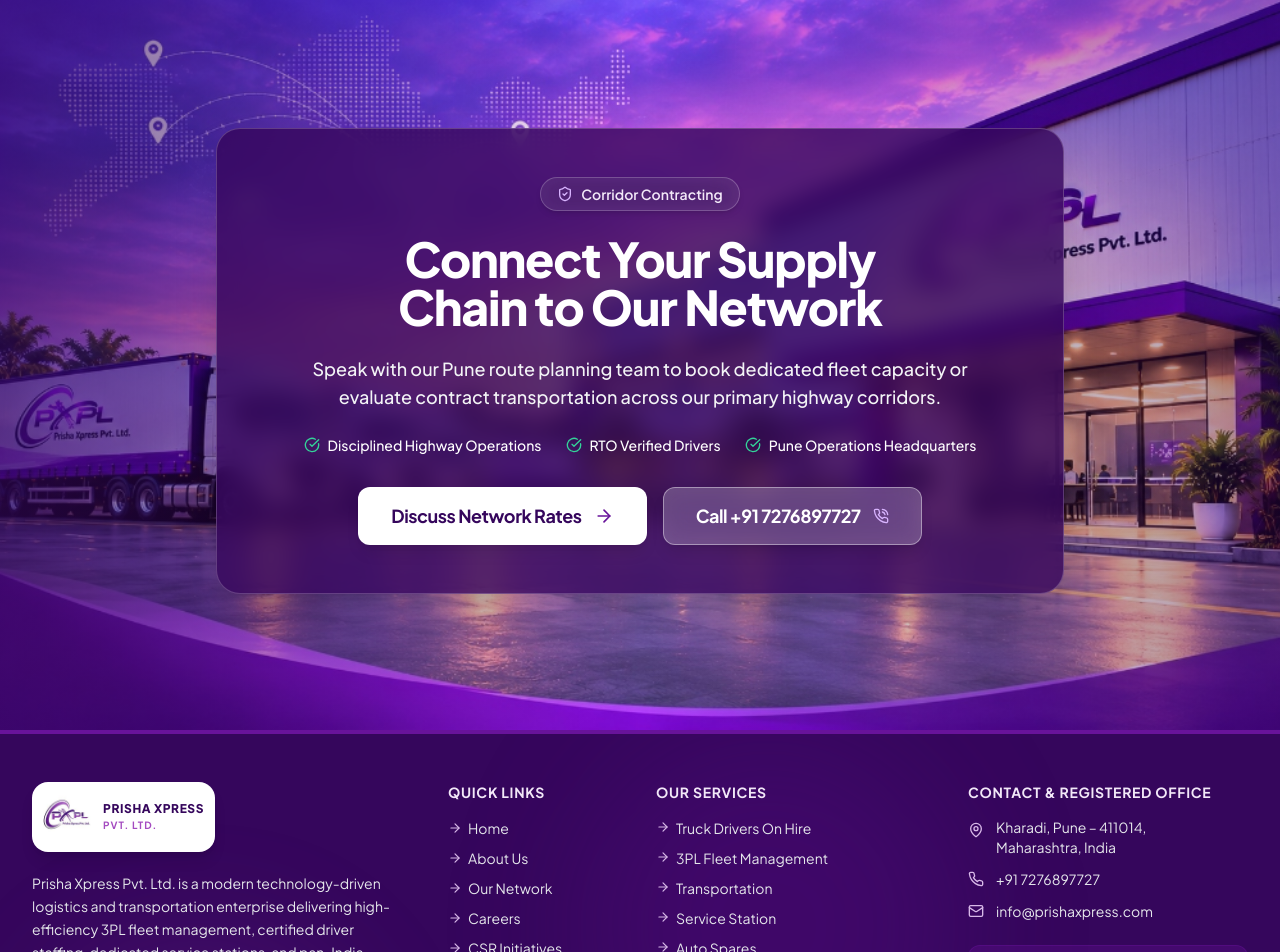
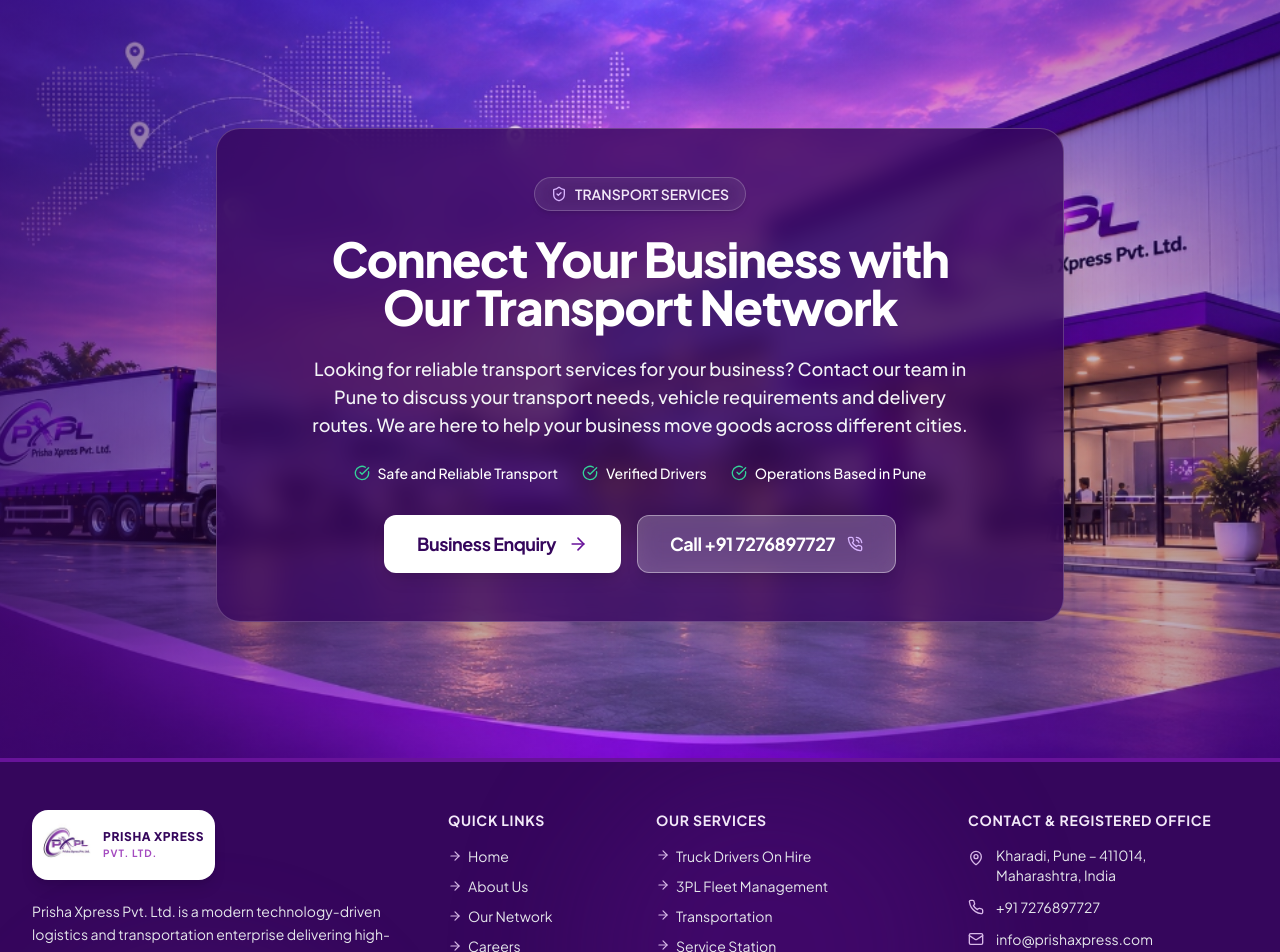
Before and after one commit to nprathamesh314-lab/Prisha, a React (Vite) app: page /network in a window 1280 px wide. Shown: the part 4265-5217 px from the top of the page. Built offline with nearby package versions, Linux system fonts and the light colour scheme.

Commit message:
content(network): simplify network enquiry CTA with natural Indian English copy and verified highlights

```diff
--- a/src/components/common/CTASection.tsx
+++ b/src/components/common/CTASection.tsx
@@ -8,6 +8,7 @@ interface CTASectionProps {
   badge?: string;
   title?: string;
   subtitle?: string;
+  highlights?: string[];
   primaryBtnText?: string;
   primaryBtnLink?: string;
   secondaryBtnText?: string;
@@ -19,6 +20,11 @@ export const CTASection: React.FC<CTASectionProps> = ({
   badge = 'Strategic Logistics Partnership',
   title = "Let's Build Better Transportation Solutions Together",
   subtitle = 'Partner with Prisha Xpress for dependable transportation, driver staffing, and intelligent fleet management tailored to your enterprise.',
+  highlights = [
+    'Disciplined Highway Operations',
+    'RTO Verified Drivers',
+    'Pune Operations Headquarters',
+  ],
   primaryBtnText = 'Discuss Your Requirements',
   primaryBtnLink = '/contact#enquiry',
   secondaryBtnText,
@@ -61,22 +67,18 @@ export const CTASection: React.FC<CTASectionProps> = ({
           </FadeIn>
 
           {/* Value badges */}
-          <FadeIn direction="up" delay={0.3}>
-            <div className="flex flex-wrap items-center justify-center gap-y-2 gap-x-6 text-xs sm:text-sm text-white font-medium">
-              <div className="flex items-center gap-2">
-                <CheckCircle className="w-4 h-4 text-emerald-400 shrink-0" />
-                <span>Disciplined Highway Operations</span>
+          {highlights && highlights.length > 0 && (
+            <FadeIn direction="up" delay={0.3}>
+              <div className="flex flex-wrap items-center justify-center gap-y-2 gap-x-6 text-xs sm:text-sm text-white font-medium">
+                {highlights.map((item, idx) => (
+                  <div key={idx} className="flex items-center gap-2">
+                    <CheckCircle className="w-4 h-4 text-emerald-400 shrink-0" />
+                    <span>{item}</span>
+                  </div>
+                ))}
               </div>
-              <div className="flex items-center gap-2">
-                <CheckCircle className="w-4 h-4 text-emerald-400 shrink-0" />
-                <span>RTO Verified Drivers</span>
-              </div>
-              <div className="flex items-center gap-2">
-                <CheckCircle className="w-4 h-4 text-emerald-400 shrink-0" />
-                <span>Pune Operations Headquarters</span>
-              </div>
-            </div>
-          </FadeIn>
+            </FadeIn>
+          )}
 
           {/* CTA Buttons */}
           <FadeIn direction="up" delay={0.4}>
--- a/src/pages/NetworkPage.tsx
+++ b/src/pages/NetworkPage.tsx
@@ -396,13 +396,18 @@ export const NetworkPage: React.FC = () => {
         </div>
       </section>
 
-      {/* SECTION 6: CTA */}
+      {/* SECTION 6: CTA / NETWORK ENQUIRY */}
       <CTASection
-        badge="Corridor Contracting"
-        title="Connect Your Supply Chain to Our Network"
-        subtitle="Speak with our Pune route planning team to book dedicated fleet capacity or evaluate contract transportation across our primary highway corridors."
-        primaryBtnText="Discuss Network Rates"
-        primaryBtnLink="/contact#enquiry"
+        badge="TRANSPORT SERVICES"
+        title="Connect Your Business with Our Transport Network"
+        subtitle="Looking for reliable transport services for your business? Contact our team in Pune to discuss your transport needs, vehicle requirements and delivery routes. We are here to help your business move goods across different cities."
+        highlights={[
+          'Safe and Reliable Transport',
+          'Verified Drivers',
+          'Operations Based in Pune',
+        ]}
+        primaryBtnText="Business Enquiry"
+        primaryBtnLink="/contact"
       />
     </PageTransition>
   );
```
